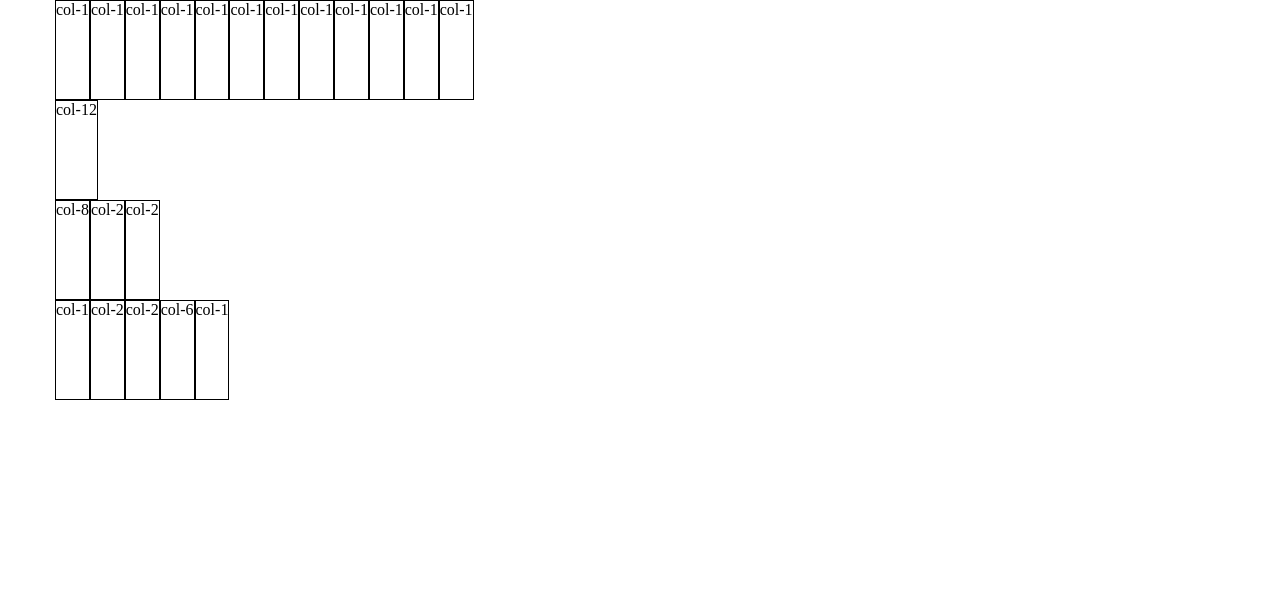
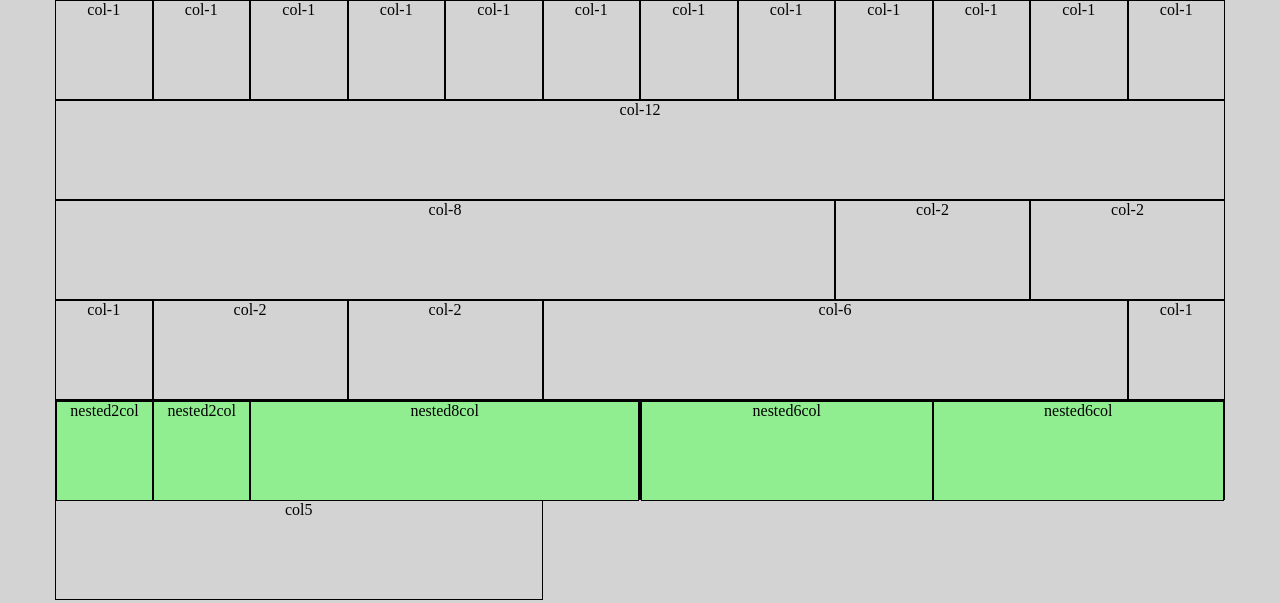
Before and after one commit to Giampaolo1/html-css-12bool, a plain HTML site: page index.html in a window 1280 px wide. Drawn offline with Linux system fonts and the light colour scheme.

Commit message:
Almost there

```diff
--- a/css/style.css
+++ b/css/style.css
@@ -2,3 +2,12 @@
   height: 100px;
   border: 0.1px solid;
 }
+
+body {
+  text-align: center;
+  background-color: lightgrey;
+}
+
+.nes {
+  background-color: lightgreen;
+}
--- a/index.html
+++ b/index.html
@@ -62,6 +62,27 @@
     </div>
     <div class="col-1">col-1
     </div>
+  </div>
+
+  <div class="container">
+    <div class="col-6">
+      <div class="col-2 nes">nested2col
+      </div>
+      <div class="col-2 nes">nested2col
+      </div>
+      <div class="col-8 nes">nested8col
+      </div>
+    </div>
+    <div class="col-6">
+      <div class="col-6 nes">nested6col
+      </div>
+      <div class="col-6 nes">nested6col
+      </div>
+    </div>
+  </div>
+  <div class="container">
+    <div class="col-5">col5
+    </div>
 
   </div>
 
```
Also changed, not shown: css/framework.css (+26 -24 lines).
